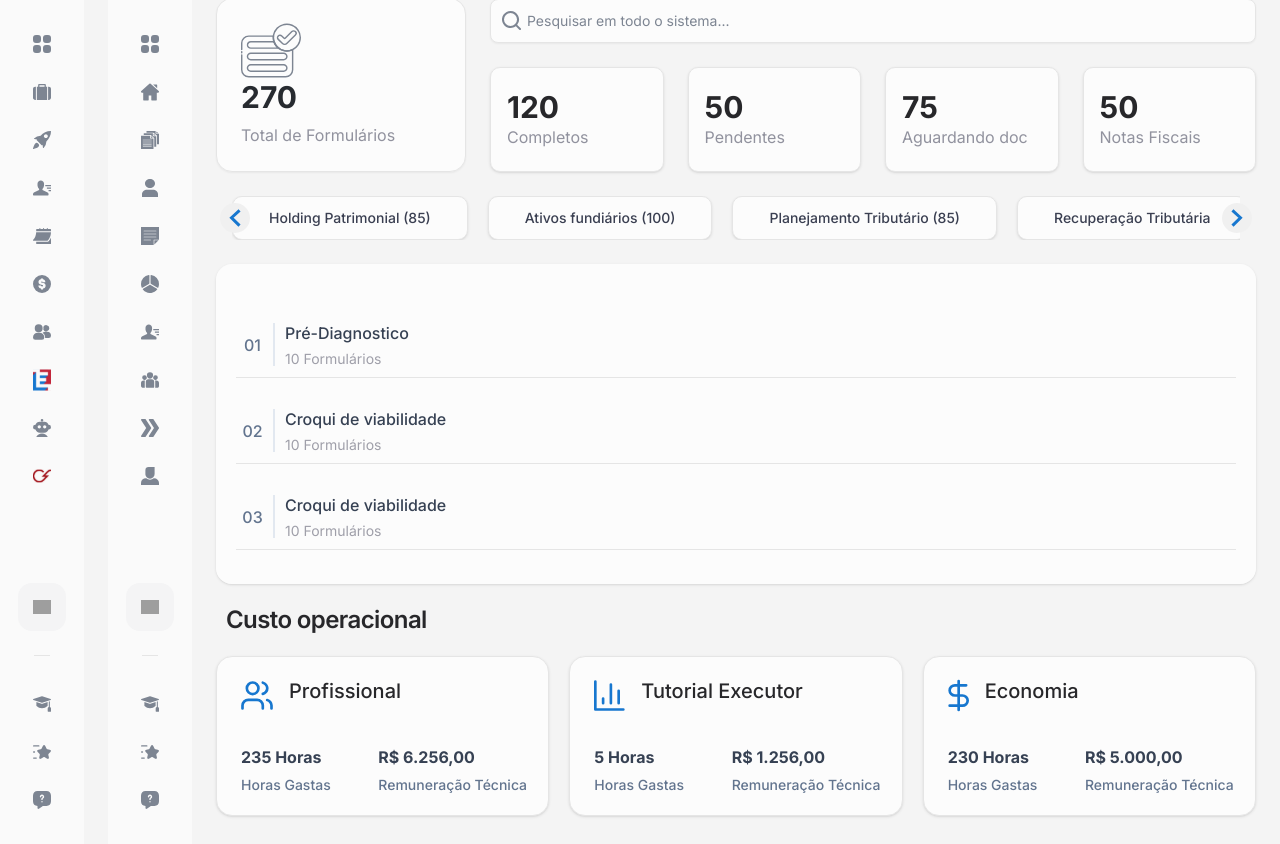
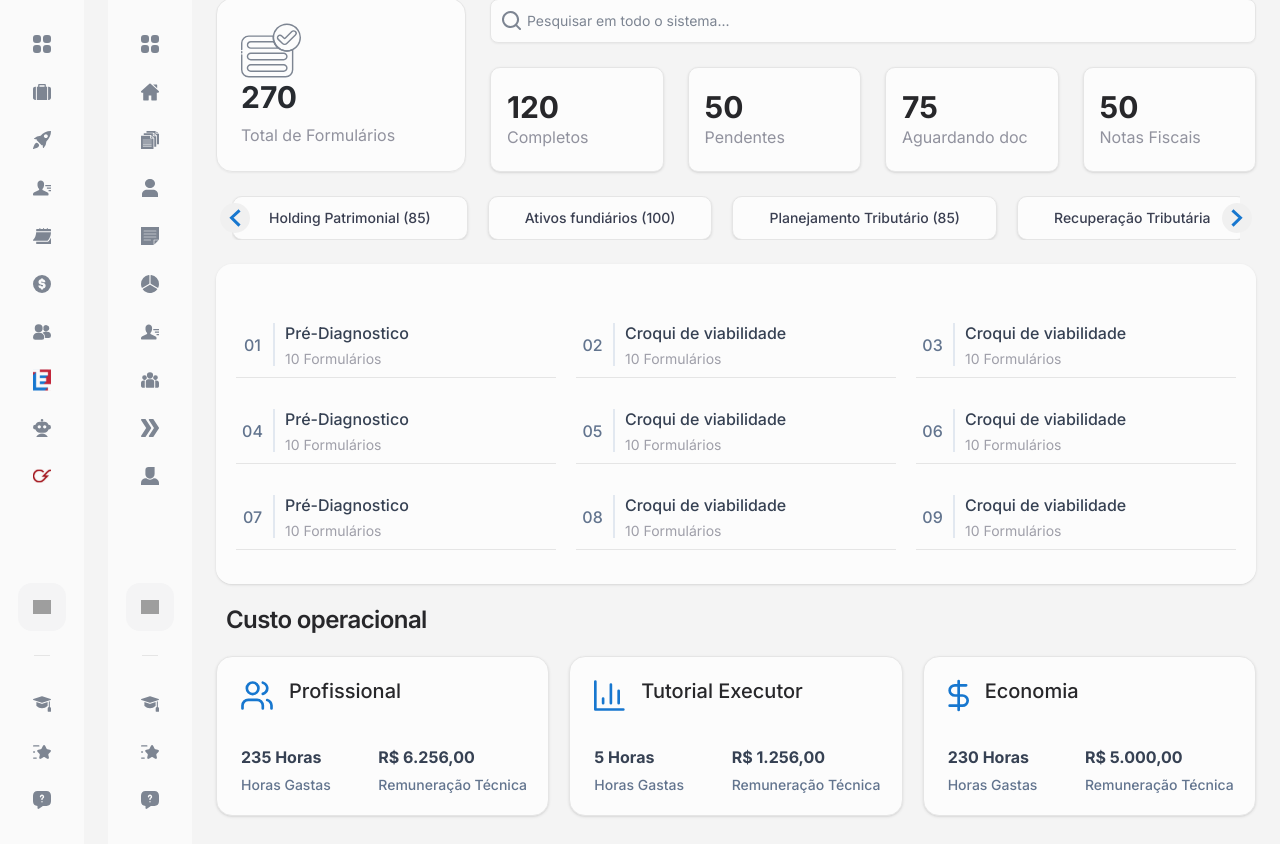
Before and after one commit to joseotaviopc/people-list, a React (Vite) app: page / in a window 1280 px wide. Shown: the part 218-1062 px from the top of the page. Built offline with nearby package versions, Linux system fonts and the light colour scheme; grey boxes are pictures that could not be loaded.

Commit message:
fix: display columns

```diff
--- a/src/components/Dashboard/FormsList.tsx
+++ b/src/components/Dashboard/FormsList.tsx
@@ -23,13 +23,39 @@ interface FormListProps {
   hideSecondMenu: boolean;
 }
 
+const COLUMNS = {
+  cols4: {cols: 4, class: 'grid-cols-4'},
+  cols3: {cols: 3, class: 'grid-cols-3'},
+  cols2: {cols: 2, class: 'grid-cols-2'},
+  cols1: {cols: 1, class: 'grid-cols-1'}
+}
+
 export function FormsList({ hideMainMenu, hideSecondMenu }: FormListProps) {
-  const [columns, setColumns] = useState(() => {
-    if (window.innerWidth >= 1536) return 4;
-    if (window.innerWidth >= 1280) return 3;
-    if (window.innerWidth >= 1024) return 2;
-    return 1;
-  });
+  const [columns, setColumns] = useState(COLUMNS.cols3);
+
+  const getGridColumns = () => {
+    if (window.innerWidth >= 1536) return COLUMNS.cols4;
+
+    if (window.innerWidth >= 1280 && !hideMainMenu && !hideSecondMenu) return COLUMNS.cols2;
+    if (window.innerWidth >= 1280 && (hideMainMenu || hideSecondMenu)) return COLUMNS.cols3;
+
+    if (window.innerWidth >= 1024  && !hideMainMenu && !hideSecondMenu) return COLUMNS.cols1;
+    if (window.innerWidth >= 1024 && (hideMainMenu || hideSecondMenu)) return COLUMNS.cols2;
+
+    if (window.innerWidth >= 768  && (hideMainMenu && hideSecondMenu)) return COLUMNS.cols2;
+
+    return COLUMNS.cols1;
+  };
+
+  const shouldShowBorder = (index: number, items: typeof formItems) => {
+    const totalItems = items.length;
+    const itemsPerRow = Math.ceil(totalItems / columns.cols);
+
+    const rowIndex = Math.floor(index / columns.cols);
+    const isLastRow = rowIndex === itemsPerRow - 1;
+
+    return !isLastRow;
+  };
 
   useEffect(() => {
     const handleResize = () => {
@@ -42,36 +68,13 @@ export function FormsList({ hideMainMenu, hideSecondMenu }: FormListProps) {
   }, []);
 
   useEffect(() => {
-    console.log('MainMenu: ', hideMainMenu, 'SecondMenu: ', hideSecondMenu, getGridColumns())
-    if (!hideMainMenu && !hideSecondMenu && getGridColumns() <= 3) {
-      setColumns(getGridColumns());
-    }
+    const newColumns = getGridColumns();
+    setColumns(newColumns);
   }, [hideMainMenu, hideSecondMenu])
-
-  const getGridColumns = () => {
-    console.log('innerWidth', window.innerWidth)
-    if (window.innerWidth >= 1536) return 4;
-    if (window.innerWidth >= 1280) return 3;
-    if (window.innerWidth >= 1024) return 2;
-    return 1;
-  };
-
-  const shouldShowBorder = (index: number, items: typeof formItems) => {
-    // const columns = getGridColumns();
-    console.log('columns: ', columns)
-    const totalItems = items.length;
-    const itemsPerRow = Math.ceil(totalItems / columns);
-
-    // Calculate the position in the grid
-    const rowIndex = Math.floor(index / columns);
-    const isLastRow = rowIndex === itemsPerRow - 1;
-
-    return !isLastRow;
-  };
 
   return (
     <section className="px-1 border-[16px] 2xl py-8 mt-6 w-full rounded-2xl shadow bg-background border-background max-h-80  overflow-y-auto">
-      <div className={`grid md:grid-cols-${columns} lg:grid-cols-${columns} xl:grid-cols-${columns} gap-5`}>
+      <div className={`grid ${columns.class} gap-5`}>
         {formItems.map((item, index) => (
           <article
             key={index}
```
